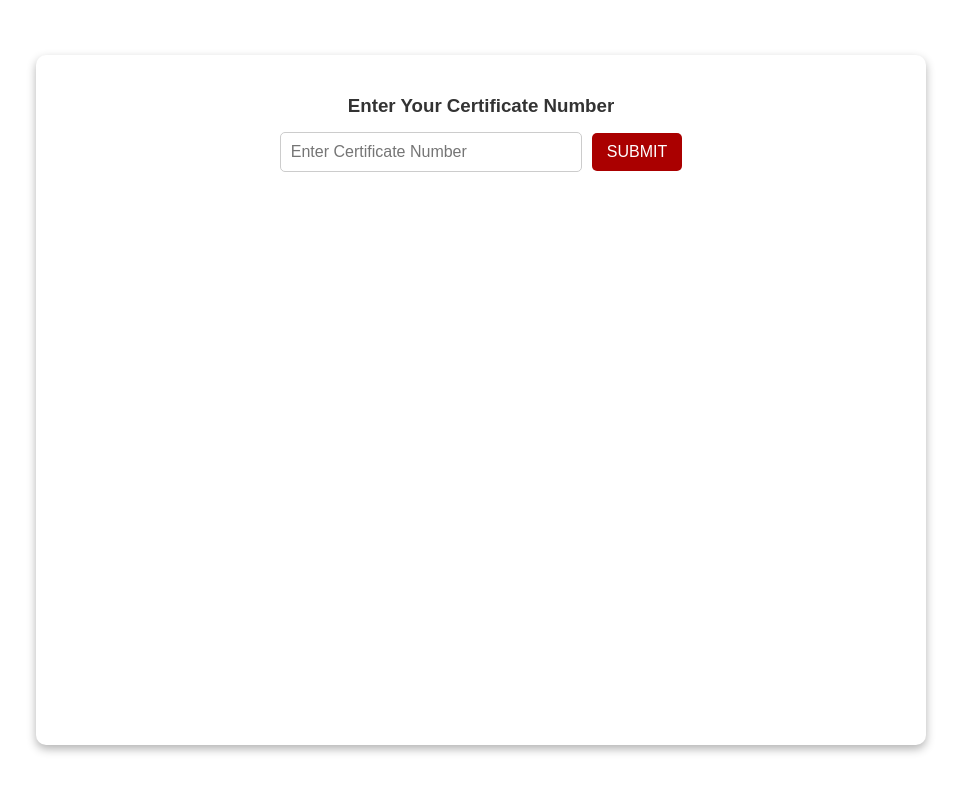
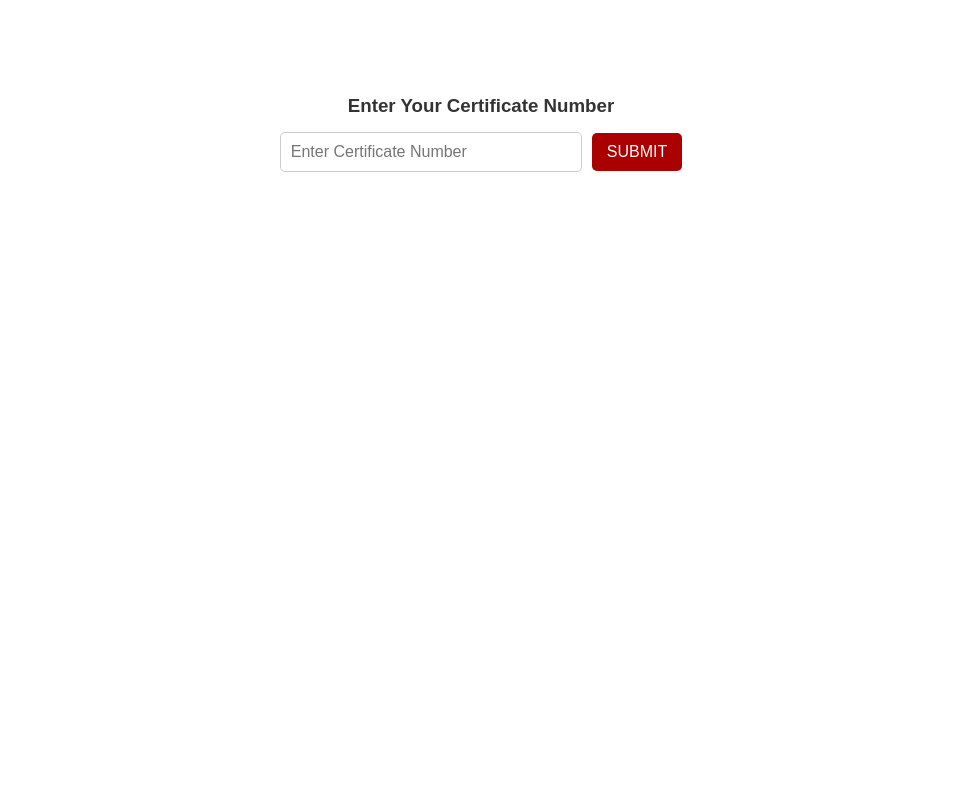
Before and after one commit to Arunimads/certificate_dowload, a React (Create React App) app: page / in a window 1280 px wide. Shown: the top 792 px of the page, without its empty margins (159-1120 px from the left). Built offline with nearby package versions, Linux system fonts and the light colour scheme.

Commit message:
size correction

```diff
--- a/src/App.css
+++ b/src/App.css
@@ -20,8 +20,8 @@ body {
   width: 100vh;
   max-width: 100vh;
   padding: 25px 45px;
-  border-radius: 10px;
-  box-shadow: 0 4px 10px rgba(0, 0, 0, 0.3);
+  /* border-radius: 10px; */
+  /* box-shadow: 0 4px 10px rgba(0, 0, 0, 0.3); */
   text-align: center;
   height: 80vh;
 }
@@ -70,6 +70,7 @@ h3 {
   width: 100%;
   display: flex;
   justify-content: flex-end;
+  gap:5px;
 }
 
 .download-btn {
--- a/src/App.js
+++ b/src/App.js
@@ -13,6 +13,11 @@ function App() {
 
   const handleChange = (e) => {
     setCertificateNumber(e.target.value);
+  };
+  const handleClear = () => {
+    setCertificateData("");
+    setCertificateNumber("");
+    console.log("looo");
   };
 
   const handleSubmit = async () => {
@@ -129,6 +134,9 @@ function App() {
               <button onClick={handleDownload} className="download-btn">
                 DOWNLOAD
               </button>
+              <button onClick={handleClear} className="download-btn">
+                Back
+              </button>
             </div>
           )}
         </div>
```
